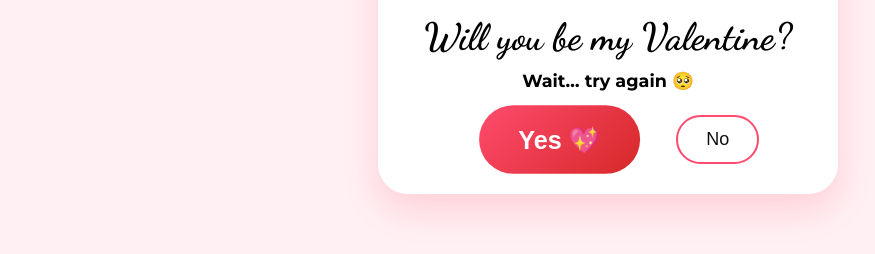
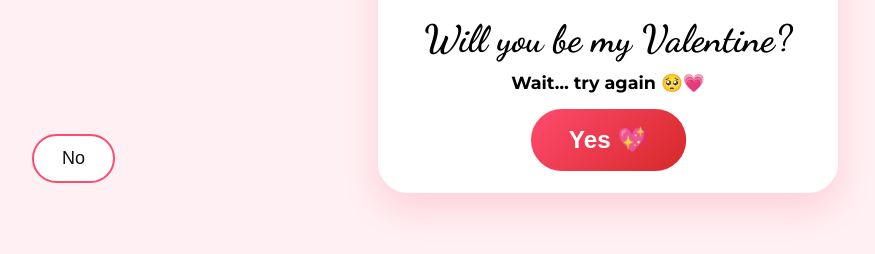
Before and after one commit to abdulghostak/Val, a plain HTML site: page index.html in a window 1280 px wide. Both pictures are taken after a click on the button "No". Shown: the part 436-690 px from the top of the page, without its empty margins (32-907 px from the left). Drawn offline with Linux system fonts and the light colour scheme.

Commit message:
Update index.html

```diff
--- a/index.html
+++ b/index.html
@@ -3,7 +3,7 @@
 <head>
 <meta charset="UTF-8">
 <meta name="viewport" content="width=device-width, initial-scale=1.0">
-<title>My Valentine</title>
+<title>My Valentine GhostAk</title>
 
 <link href="https://fonts.googleapis.com/css2?family=Dancing+Script:wght@700&family=Montserrat:wght@400;700&display=swap" rel="stylesheet">
 
@@ -81,6 +81,7 @@ border-radius:50px;
 font-size:18px;
 font-weight:bold;
 cursor:pointer;
+transition: transform 0.3s ease; /* Makes the growing look smooth */
 }
 
 #noBtn{
@@ -91,10 +92,10 @@ padding:12px 28px;
 border-radius:50px;
 font-size:18px;
 cursor:pointer;
+transition: all 0.2s ease; /* Makes the jumping look smooth */
 }
 
 /* SECOND PAGE */
-
 #celebration{
 display:none;
 position:fixed;
@@ -132,7 +133,6 @@ to{transform:translateY(110vh);}
 <body>
 
 <div class="card" id="main">
-
     <div class="media-box">
         <video src="first.mp4" autoplay muted loop playsinline></video>
     </div>
@@ -144,82 +144,90 @@ to{transform:translateY(110vh);}
         <button id="yesBtn">Yes 💖</button>
         <button id="noBtn">No</button>
     </div>
-
 </div>
 
 <div id="celebration">
-
     <h1>I Knew You'd Say Yes ❤️</h1>
-
     <div class="media-box" style="width:280px;height:280px;border-radius:50%;border:6px solid rgba(255,255,255,.3)">
         <video src="second.mp4" autoplay muted loop playsinline></video>
     </div>
-
     <p style="font-size:24px;font-weight:700;padding:20px">
-You just made me the happiest person alive 🥹🥹💖
+        You just made me the happiest person alive 🥹🥹💖<br>
         I promise to cherish you always.
     </p>
-
 </div>
 
 <script>
-const yesBtn=document.getElementById("yesBtn");
-const noBtn=document.getElementById("noBtn");
-const extra=document.getElementById("extra");
-const main=document.getElementById("main");
-const celebration=document.getElementById("celebration");
+const yesBtn = document.getElementById("yesBtn");
+const noBtn = document.getElementById("noBtn");
+const extra = document.getElementById("extra");
+const main = document.getElementById("main");
+const celebration = document.getElementById("celebration");
 
-let noCount=0;
-let yesScale=1;
-let noShift=0;
+let noCount = 0;
+let yesScale = 1;
 
-const msgs=[
-"Wait… try again 🥺",
-"Are you really sure? 💕",
-"Please don’t break my heart 😭",
-"Come on… just say yes 💖",
-"I’m begging now 🙏❤️",
+const msgs = [
+    "Wait… try again 🥺💗",
+    "Are you really sure? 😔💭",
+    "Please don’t break my heart 💔🙏",
+    "I’ll be very sad you know 🥹💞",
+    "My heart is already choosing you 💕",
+    "Just press yes already 😭❤️",
     "Look how big YES is getting 😍",
-"Okay okay… you win 💝"
+    "Okay… you win! press Yes? 😏❤️"
 ];
 
-noBtn.onclick=()=>{
+noBtn.onclick = () => {
     noCount++;
-extra.innerText=msgs[Math.min(noCount-1,msgs.length-1)];
 
-yesScale+=0.4;
-yesBtn.style.transform=`scale(${yesScale})`;
+    // Update the message
+    extra.innerText = msgs[Math.min(noCount - 1, msgs.length - 1)];
 
-noShift+=45;
-noBtn.style.transform=`translateX(${noShift}px)`;
+    // Make Yes button grow
+    yesScale += 0.35;
+    yesBtn.style.transform = `scale(${yesScale})`;
 
-if(noCount>=7){
-noBtn.style.display="none";
+    // Logic to keep NO button visible on screen
+    // It calculates a random position inside the window view
+    const maxX = window.innerWidth - noBtn.offsetWidth - 20;
+    const maxY = window.innerHeight - noBtn.offsetHeight - 20;
+
+    const randomX = Math.floor(Math.random() * maxX);
+    const randomY = Math.floor(Math.random() * maxY);
+
+    noBtn.style.position = "fixed";
+    noBtn.style.left = randomX + "px";
+    noBtn.style.top = randomY + "px";
+
+    // After 8 tries, the button disappears
+    if (noCount >= 8) {
+        noBtn.style.display = "none";
     }
 };
 
-yesBtn.onclick=()=>{
-main.style.display="none";
-celebration.style.display="flex";
-setInterval(makeHeart,100);
+yesBtn.onclick = () => {
+    main.style.display = "none";
+    celebration.style.display = "flex";
+    setInterval(makeHeart, 100);
 };
 
-function makeHeart(){
-const hearts=['❤️','💖','💝','💕','💗','💓','✨'];
-const colors=['#fff','#ffb3c1','#ff4d6d','#ff85a1','#feca57','#ff9ff3'];
+function makeHeart() {
+    const hearts = ['❤️', '💖', '💝', '💕', '💗', '💓', '✨'];
+    const colors = ['#fff', '#ffb3c1', '#ff4d6d', '#ff85a1', '#feca57', '#ff9ff3'];
 
-const h=document.createElement("div");
-h.className="heart";
-h.innerHTML=hearts[Math.floor(Math.random()*hearts.length)];
-h.style.left=Math.random()*100+"vw";
-h.style.color=colors[Math.floor(Math.random()*colors.length)];
-h.style.fontSize=(Math.random()*30+15)+"px";
+    const h = document.createElement("div");
+    h.className = "heart";
+    h.innerHTML = hearts[Math.floor(Math.random() * hearts.length)];
+    h.style.left = Math.random() * 100 + "vw";
+    h.style.color = colors[Math.floor(Math.random() * colors.length)];
+    h.style.fontSize = (Math.random() * 30 + 15) + "px";
 
-const d=Math.random()*3+2;
-h.style.animationDuration=d+"s";
+    const d = Math.random() * 3 + 2;
+    h.style.animationDuration = d + "s";
 
     document.body.appendChild(h);
-setTimeout(()=>h.remove(),d*1000);
+    setTimeout(() => h.remove(), d * 1000);
 }
 </script>
 
```
Lines whose indentation alone changed are shown as unchanged.
